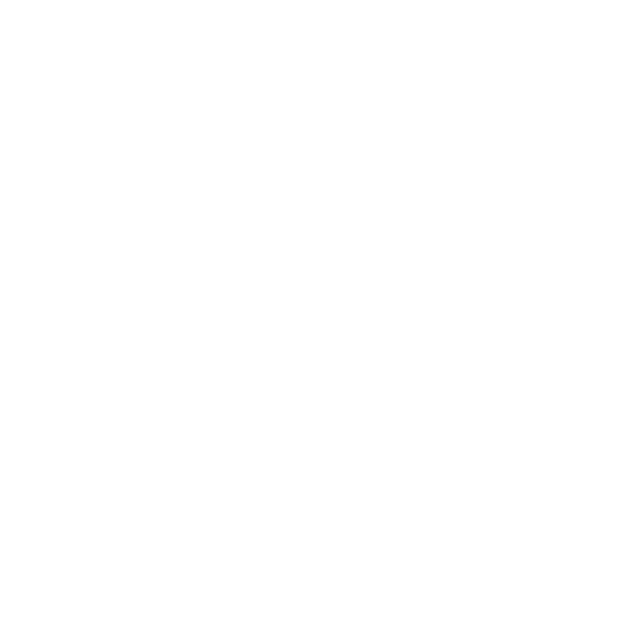
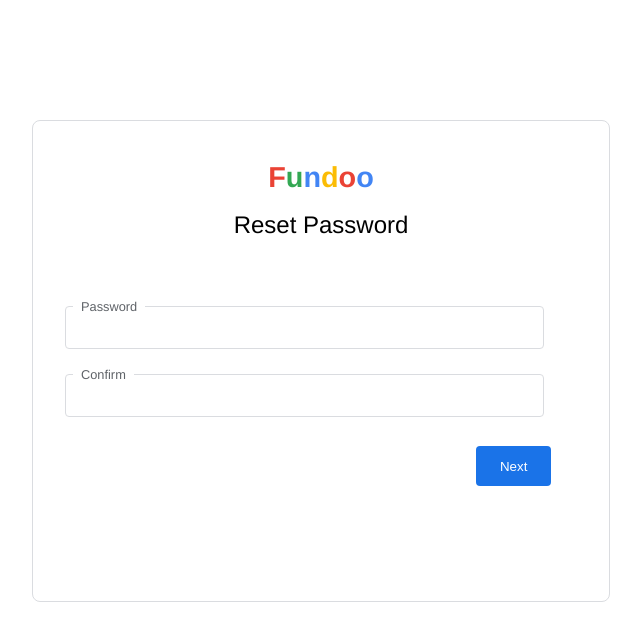
Before and after one commit to PiyushKadam07/fundoo, a Vue app: page /reset_password in a window 1280 px wide. Shown: the top 640 px of the page, without its empty margins (352-993 px from the left). Built offline with nearby package versions, Linux system fonts and the light colour scheme.

Commit message:
[Piyush] added resetpassword page

```diff
--- a/src/components/Footer/Footer.scss
+++ b/src/components/Footer/Footer.scss
@@ -4,6 +4,7 @@
     align-items: center;
     height: 30px;
     margin-bottom: 10%;
+    width: 95%;
 
     .text-content, .nextbtn {
         margin-top: 4rem;
--- a/src/views/Resetpassword/Resetpassword.js
+++ b/src/views/Resetpassword/Resetpassword.js
@@ -1,9 +1,13 @@
 import "./Resetpassword.scss";
+import Logocontent from '@/components/Logocontent/Logocontent.vue';
 import Textbox from '@/components/Textbox/Textbox.vue';
+import Footer from '@/components/Footer/Footer.vue';
 
 export default {
     name: 'Resetpassword',
     components: {
+        Logocontent,
         Textbox,
+        Footer,
     }
 }
--- a/src/views/Resetpassword/Resetpassword.scss
+++ b/src/views/Resetpassword/Resetpassword.scss
@@ -0,0 +1,30 @@
+.resetpassword {
+    height: 50vh;
+    width: 40vw;
+    margin: 2rem auto;
+    padding: 7% 0;
+
+    @media screen and (max-width: 480px) {
+        width: 100%;
+        padding: 0.5rem 0.3rem;
+    }
+
+    .resetpassword-container {
+        border: solid 1px #dadce0;
+        border-radius: 8px;
+        padding: 2.5rem 2rem;
+        gap: 1rem;
+        width: 100%;
+        height: 100%;
+
+        @media screen and (max-width: 480px) {
+            border: none;
+            padding: 0;
+        }
+
+        @media screen and (min-width: 481 px) and (max-width: 1024px) {
+            width: min(450px, 90vw);
+        }
+
+    }
+}
--- a/src/views/Resetpassword/Resetpassword.vue
+++ b/src/views/Resetpassword/Resetpassword.vue
@@ -1,5 +1,14 @@
 <template>
     <div class="resetpassword">
+        <div class="resetpassword-container">
+            <Logocontent text="Reset Password" />
+
+            <Textbox name="password" label="Password" type="password" />
+
+            <Textbox name="confirm" label="Confirm" type="password" />
+
+            <Footer text="" />
+        </div>
     </div>
 </template>
 
```
